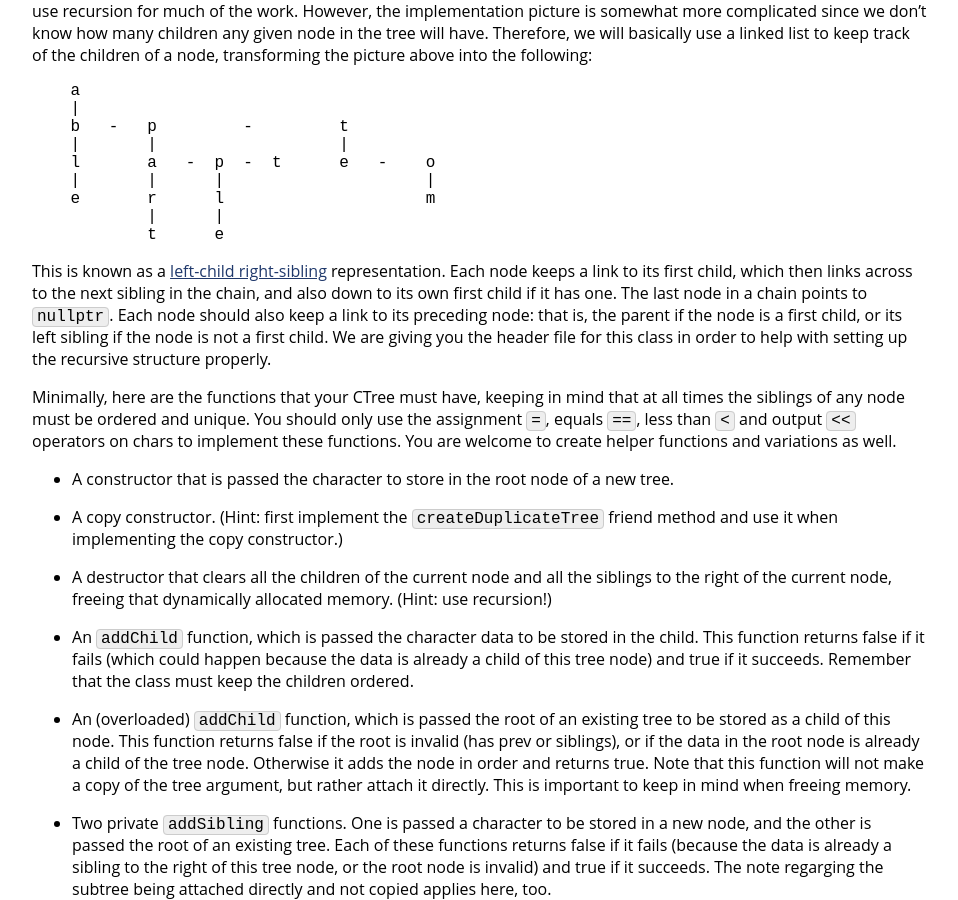
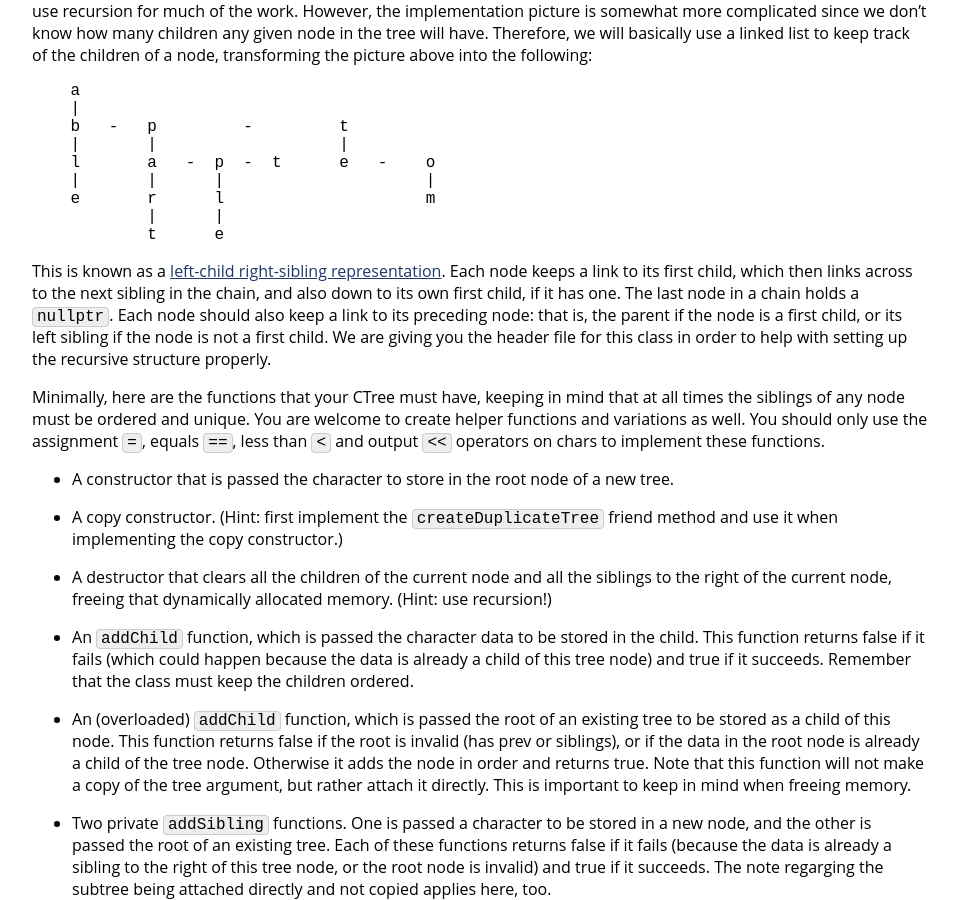
Before and after one commit to jhu-ip/cs220-f25, a Jekyll site: the page built from assign/hw7.md, in a window 1280 px wide and 900 px high, scrolled down 1455 px. Shown: the whole window, without its empty margins (160-1118 px from the left). Built offline with Jekyll 4.4.1, drawn with Linux system fonts in a browser that asks for light colours.

Commit message:
hw7 minor edits to handout

````diff
--- a/assign/hw7.md
+++ b/assign/hw7.md
@@ -75,9 +75,9 @@ Your CTree class has private data to store a character and its children informat
             t      e
 ```
 
-This is known as a [left-child right-sibling](https://en.wikipedia.org/wiki/Left-child_right-sibling_binary_tree) representation. Each node keeps a link to its first child, which then links across to the next sibling in the chain, and also down to its own first child if it has one. The last node in a chain points to `nullptr`.  Each node should also keep a link to its preceding node: that is, the parent if the node is a first child, or its left sibling if the node is not a first child. We are giving you the header file for this class in order to help with setting up the recursive structure properly.
+This is known as a [left-child right-sibling representation](https://en.wikipedia.org/wiki/Left-child_right-sibling_binary_tree). Each node keeps a link to its first child, which then links across to the next sibling in the chain, and also down to its own first child, if it has one. The last node in a chain holds a `nullptr`.  Each node should also keep a link to its preceding node: that is, the parent if the node is a first child, or its left sibling if the node is not a first child. We are giving you the header file for this class in order to help with setting up the recursive structure properly.
 
-Minimally, here are the functions that your CTree must have, keeping in mind that at all times the siblings of any node must be ordered and unique. You should only use the assignment `=`, equals `==`, less than `<` and output `<<` operators on chars to implement these functions. You are welcome to create helper functions and variations as well.
+Minimally, here are the functions that your CTree must have, keeping in mind that at all times the siblings of any node must be ordered and unique. You are welcome to create helper functions and variations as well. You should only use the assignment `=`, equals `==`, less than `<` and output `<<` operators on chars to implement these functions.
 
 * A constructor that is passed the character to store in the root node of a new tree.
 
````
